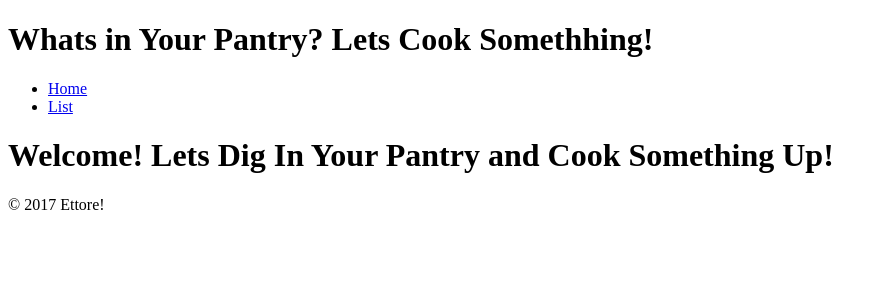
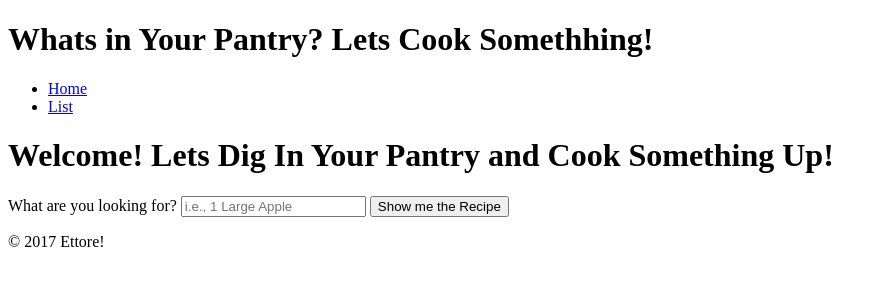
Before and after one commit to epm0131/recipes, a website: page src/index.html in a window 1280 px wide. Shown: the whole page, without its empty margins (0-886 px from the left). Drawn offline with nearby package versions, Linux system fonts and the light colour scheme; some packages are replaced by stand-ins of ours.

Commit message:
added the label and input to pull nutritional information about an ingredient

```diff
--- a/src/views/home.template.html
+++ b/src/views/home.template.html
@@ -1 +1,8 @@
 <h1>Welcome! Lets Dig In Your Pantry and Cook Something Up!</h1>
+
+<form name='searchFeature' ng-submit='recipes.findRecipe(recipes.ingredient)'>
+  <label>What are you looking for?</label>
+  <input type="text" name="searchIngredient" placeholder="i.e., 1 Large Apple" ng-model='recipes.ingredient' required>
+  <input type="submit" value="Show me the Recipe">
+
+</form>
```
